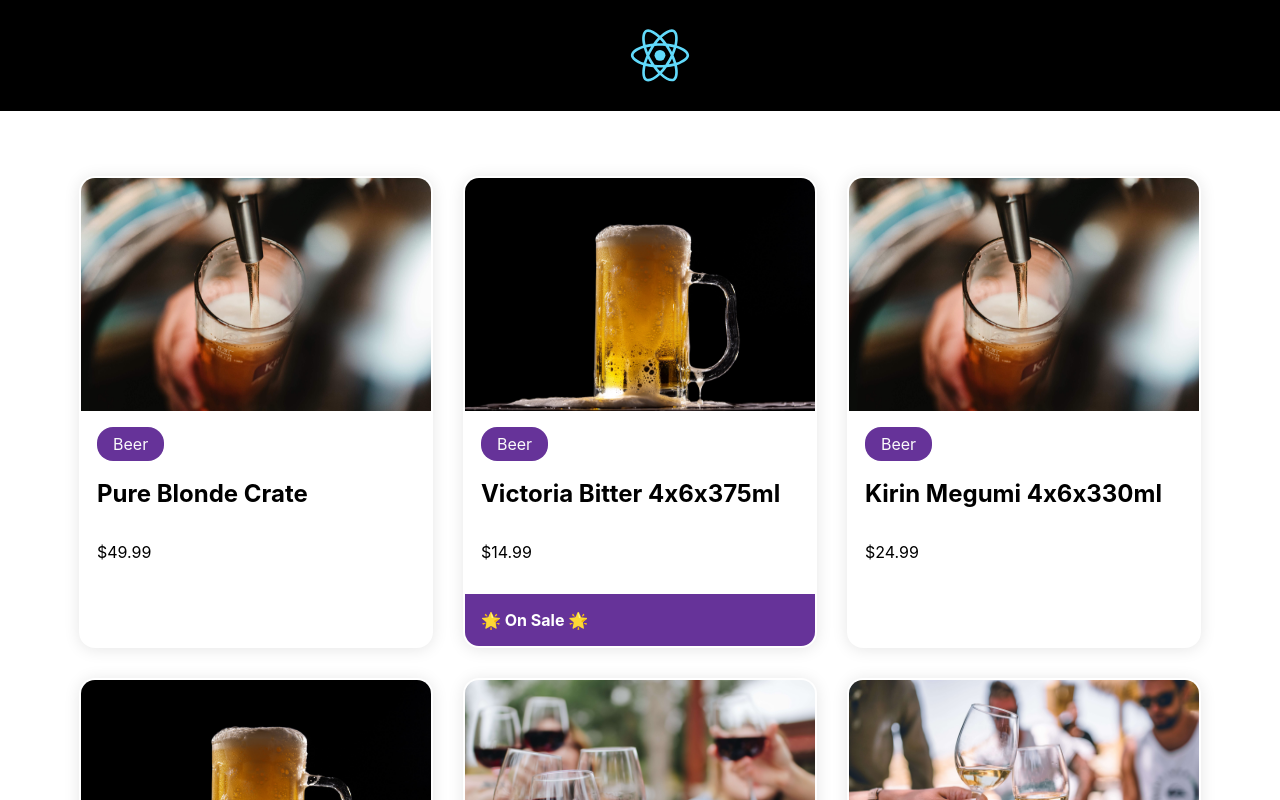
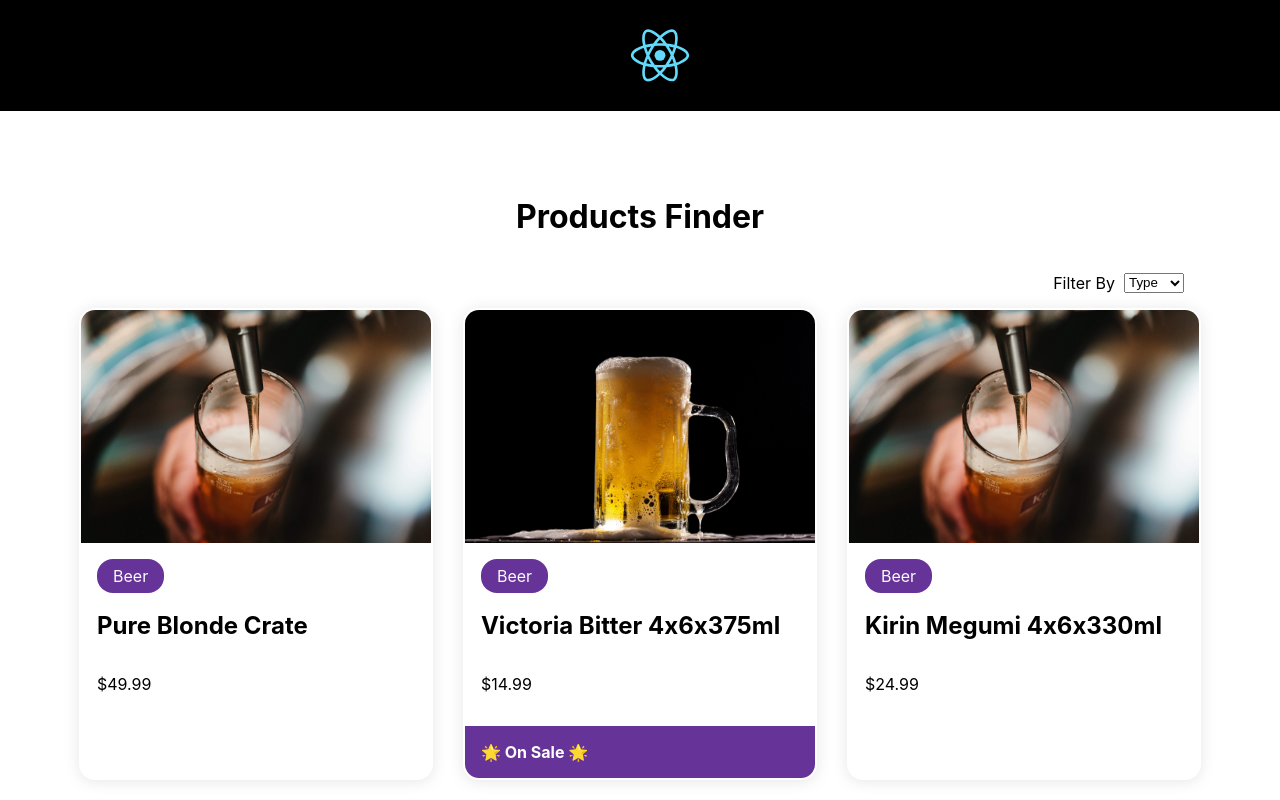
Before and after one commit to shutupchigo/accenture-fed-int, a React (Create React App) app: page / in a window 1280 px wide. Shown: the top 800 px of the page. Built offline with nearby package versions, Linux system fonts and the light colour scheme.

Commit message:
product dropdown filter added

```diff
--- a/src/App.css
+++ b/src/App.css
@@ -2,6 +2,18 @@
 body {
   width     : 100%;
   overflow-x: hidden;
+}
+
+.container {
+  display       : flex;
+  flex-direction: column;
+  width         : 90%;
+  margin        : 0 auto;
+  padding       : 15px;
+}
+
+.text-center {
+  text-align: center;
 }
 
 .product__container--outer {
--- a/src/App.tsx
+++ b/src/App.tsx
@@ -2,13 +2,17 @@
 import { useState, useEffect } from 'react';
 import './App.css';
 import { ProductCard } from './components/ProductCard/ProductCard';
-
+import { ProductFilter } from './components/ProductFilter/ProductFilter';
 
 function App() {
 
+
+
   const [products, setProducts] = useState([]);
+  const [filteredProducts, setfilteredProducts] = useState([]);
   const [isLoading, setIsLoading] = useState(false);
   const [hasError, setHasError] = useState(false);
+  const [filterText, setFilterText] = useState('');
 
   useEffect(() => {
     setIsLoading(true);
@@ -17,6 +21,7 @@
       .then(response => response.json())
       .then(data => {
         setProducts(data)
+        setfilteredProducts(data)
       })
       .catch(error => {
         console.error(error)
@@ -25,11 +30,43 @@
     setIsLoading(false);
   }, []);
 
+  const filteredProductList = (arr: never[], type: string) => {
+
+    /** return only requested product */
+    let products = arr.filter((item) => {
+      if (type) {
+        return item['type'] == type
+      }
+    })
+
+    /** Return all products */
+    if (type == 'all') {
+      products = arr;
+    }
+
+    return products;
+  }
+
+  /** Prep data for dropdown product types in child component */
+  const productTypes: string[] = [...new Set(products.map(item => item['type']))];
+
+  const onTypeValueSelected = (filteredValue: string) => {
+    setFilterText(filteredValue);
+    setfilteredProducts(filteredProductList(products, filteredValue));
+  }
+
+
   return (
     <main>
-      {products &&
-        <ul className='product__container--outer'>
-          {products.map(item => (
+      <div className="container">
+        <h1 className='text-center'>Products Finder</h1>
+      </div>
+      <div className="product__container--filter">
+        <ProductFilter productTypes={productTypes} typeValueSelected={onTypeValueSelected} />
+      </div>
+      {filteredProducts &&
+        <ul className="product__container--outer">
+          {filteredProducts.map(item => (
             <li key={item['index']} className="product__container--inner">
               <ProductCard
                 productName={item['productName']}
--- /dev/null
+++ b/src/components/ProductFilter/ProductFilter.tsx
@@ -0,0 +1,34 @@
+import React from "react";
+
+type ProductFilterProps = {
+    productTypes?: string[],
+    typeValueSelected: any
+}
+
+
+{/*  Helper Function*/ }
+function capitalizeFirstLetter(string: string) {
+    return string.charAt(0).toUpperCase() + string.slice(1);
+}
+
+export const ProductFilter = (props: ProductFilterProps) => {
+    const productTypes = props.productTypes;
+
+    const onTypeValueChange = (e: React.ChangeEvent<HTMLSelectElement>) => {
+        props.typeValueSelected(e.target.value)
+    }
+
+    return (
+        <>
+            <span>Filter By &nbsp;</span>
+            {productTypes &&
+                <select name="productTypeFilter" onChange={onTypeValueChange} >
+                    <option value="all">Type</option>
+                    {productTypes.map(item => (
+                        <option key={item} value={item}>{capitalizeFirstLetter(item)}</option>
+                    ))}
+                </select>
+            }
+        </>
+    )
+}
```
